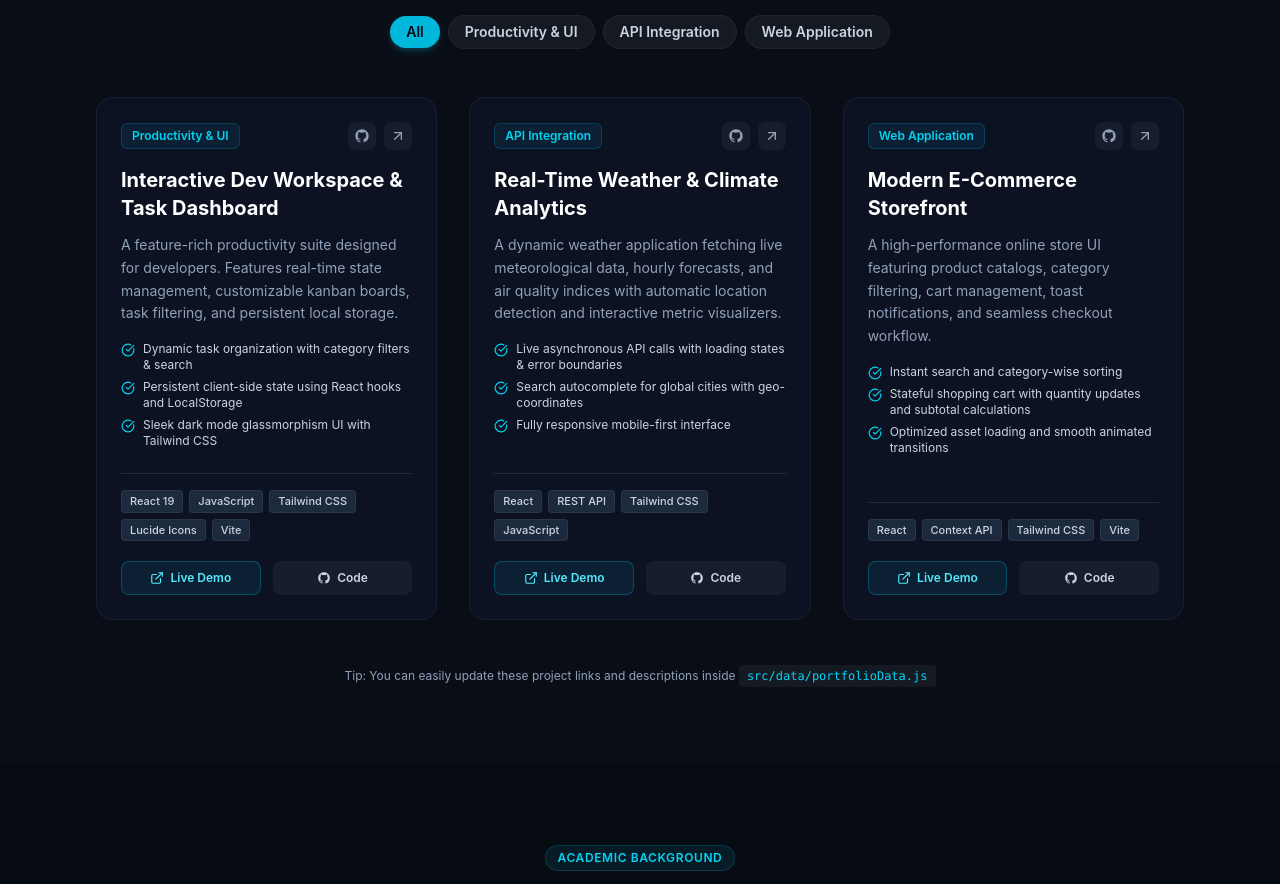
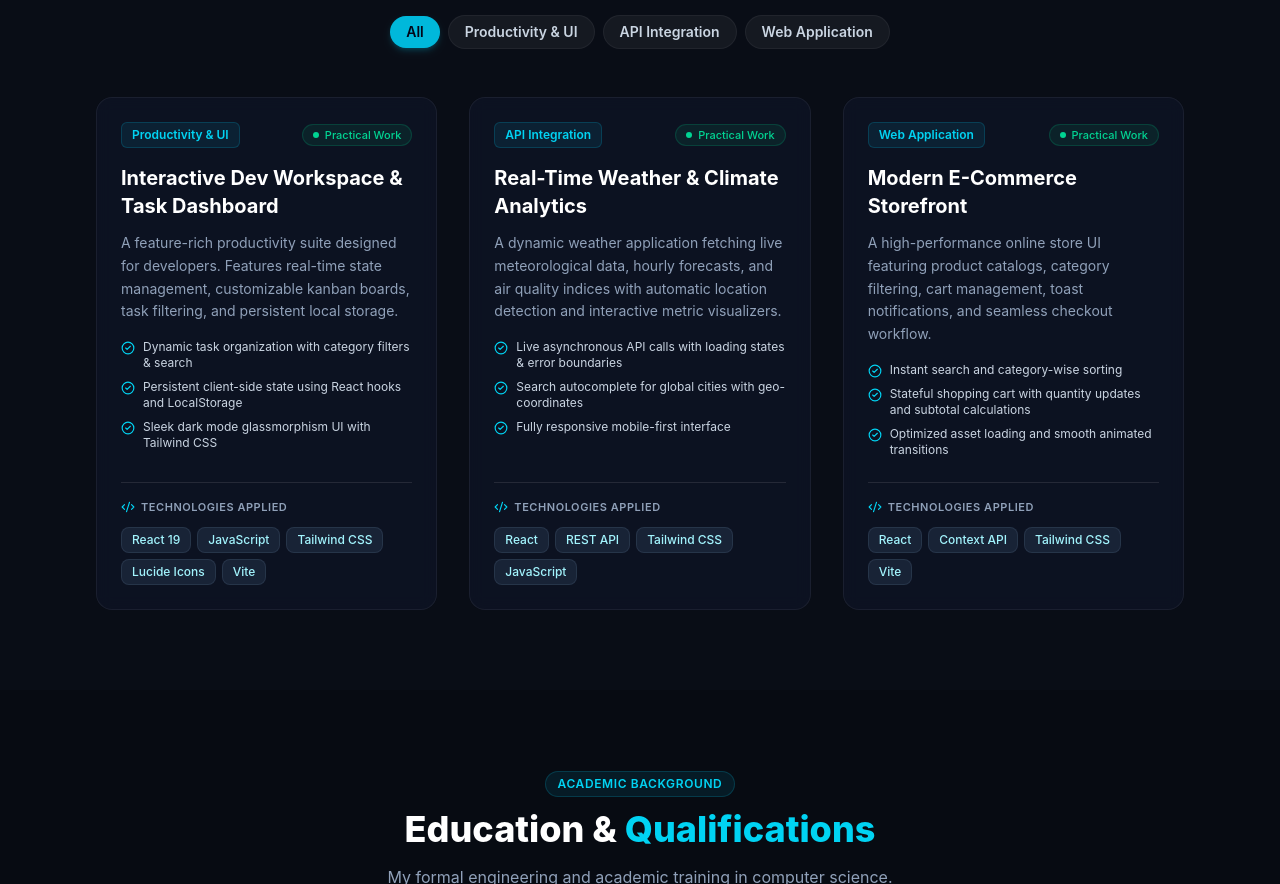
Before and after one commit to Username1314/portfolio, a React (Vite) app: page / in a window 1280 px wide. Shown: the part 3100-3984 px from the top of the page. Built offline with nearby package versions, Linux system fonts and the light colour scheme.

Commit message:
refactor: remove live demo and code links from projects and display as practical coursework

```diff
--- a/src/components/Projects.jsx
+++ b/src/components/Projects.jsx
@@ -1,6 +1,5 @@
 import React, { useState } from 'react';
-import { ExternalLink, Layers, CheckCircle, ArrowUpRight } from 'lucide-react';
-import { GithubIcon } from './Icons';
+import { Layers, CheckCircle2, Code2, Sparkles } from 'lucide-react';
 import { portfolioData } from '../data/portfolioData';
 
 export default function Projects() {
@@ -20,13 +19,13 @@ export default function Projects() {
         {/* Section Header */}
         <div className="text-center max-w-2xl mx-auto mb-12">
           <div className="inline-flex items-center gap-2 px-3 py-1 rounded-full bg-cyan-500/10 border border-cyan-500/20 text-cyan-400 text-xs font-semibold uppercase tracking-wider mb-3">
-            Portfolio Showcase
+            Academic &amp; Practical Showcase
           </div>
           <h2 className="text-3xl sm:text-4xl font-extrabold text-white">
-            Featured <span className="text-cyan-400">Frontend Projects</span>
+            Frontend &amp; <span className="text-cyan-400">Engineering Work</span>
           </h2>
           <p className="mt-4 text-slate-400 text-base">
-            Real-world applications built with React and modern web technologies to demonstrate problem-solving and clean code.
+            Project concepts and frontend implementations developed as part of B.Tech CSE learning and hands-on React practice.
           </p>
         </div>
 
@@ -54,35 +53,18 @@ export default function Projects() {
               key={project.id}
               className="glass-card rounded-2xl p-6 flex flex-col justify-between group relative overflow-hidden"
             >
-              {/* Top Row: Category & Links */}
+              {/* Top Row: Category & Status */}
               <div>
                 <div className="flex items-center justify-between gap-2 mb-4">
                   <span className="text-xs font-semibold px-2.5 py-1 rounded-md bg-cyan-500/10 text-cyan-400 border border-cyan-500/20">
                     {project.category}
                   </span>
 
-                  <div className="flex items-center gap-2">
-                    <a
-                      href={project.githubUrl}
-                      target="_blank"
-                      rel="noopener noreferrer"
-                      className="p-1.5 rounded-lg bg-white/5 text-slate-400 hover:text-white hover:bg-white/10 transition-colors"
-                      title="View GitHub Repository"
-                      aria-label="View Source Code"
-                    >
-                      <GithubIcon className="w-4 h-4" />
-                    </a>
-                    <a
-                      href={project.liveUrl}
-                      target="_blank"
-                      rel="noopener noreferrer"
-                      className="p-1.5 rounded-lg bg-white/5 text-slate-400 hover:text-cyan-400 hover:bg-white/10 transition-colors"
-                      title="Live Demo"
-                      aria-label="Live Demo"
-                    >
-                      <ArrowUpRight className="w-4 h-4" />
-                    </a>
-                  </div>
+                  {/* Clean Academic Status Badge instead of external links */}
+                  <span className="inline-flex items-center gap-1.5 text-[11px] font-medium text-emerald-400 bg-emerald-500/10 border border-emerald-500/20 px-2.5 py-0.5 rounded-full">
+                    <span className="w-1.5 h-1.5 rounded-full bg-emerald-400"></span>
+                    Practical Work
+                  </span>
                 </div>
 
                 {/* Project Title */}
@@ -96,48 +78,32 @@ export default function Projects() {
                 </p>
 
                 {/* Key Highlights / Features */}
-                <div className="space-y-1.5 mb-6">
+                <div className="space-y-2 mb-6">
                   {project.features.map((feat, i) => (
                     <div key={i} className="flex items-start gap-2 text-xs text-slate-300">
-                      <CheckCircle className="w-3.5 h-3.5 text-cyan-400 shrink-0 mt-0.5" />
+                      <CheckCircle2 className="w-3.5 h-3.5 text-cyan-400 shrink-0 mt-0.5" />
                       <span>{feat}</span>
                     </div>
                   ))}
                 </div>
               </div>
 
-              {/* Bottom: Tech Stack badges & Action Buttons */}
-              <div className="pt-4 border-t border-white/10 space-y-4">
+              {/* Bottom: Tech Stack badges */}
+              <div className="pt-4 border-t border-white/10 space-y-3">
+                <div className="text-[11px] uppercase tracking-wider text-slate-400 font-semibold flex items-center gap-1.5">
+                  <Code2 className="w-3.5 h-3.5 text-cyan-400" />
+                  <span>Technologies Applied</span>
+                </div>
+
                 <div className="flex flex-wrap gap-1.5">
                   {project.techStack.map((tech, tIdx) => (
                     <span
                       key={tIdx}
-                      className="text-[11px] font-medium px-2 py-0.5 rounded bg-slate-800 text-slate-300 border border-slate-700/60"
+                      className="text-xs font-medium px-2.5 py-1 rounded-lg bg-slate-800/80 text-cyan-200 border border-slate-700/60"
                     >
                       {tech}
                     </span>
                   ))}
-                </div>
-
-                <div className="grid grid-cols-2 gap-3 pt-1">
-                  <a
-                    href={project.liveUrl}
-                    target="_blank"
-                    rel="noopener noreferrer"
-                    className="flex items-center justify-center gap-1.5 text-xs font-semibold py-2 px-3 rounded-lg bg-cyan-500/10 text-cyan-300 border border-cyan-500/30 hover:bg-cyan-500 hover:text-slate-950 transition-all"
-                  >
-                    <ExternalLink className="w-3.5 h-3.5" />
-                    Live Demo
-                  </a>
-                  <a
-                    href={project.githubUrl}
-                    target="_blank"
-                    rel="noopener noreferrer"
-                    className="flex items-center justify-center gap-1.5 text-xs font-semibold py-2 px-3 rounded-lg bg-white/5 text-slate-300 hover:bg-white/10 hover:text-white transition-all"
-                  >
-                    <GithubIcon className="w-3.5 h-3.5" />
-                    Code
-                  </a>
                 </div>
               </div>
 
@@ -145,11 +111,6 @@ export default function Projects() {
           ))}
         </div>
 
-        {/* Note about adding real projects */}
-        <div className="mt-12 text-center text-xs text-slate-400">
-          Tip: You can easily update these project links and descriptions inside <code className="text-cyan-400 font-mono bg-white/5 px-2 py-1 rounded">src/data/portfolioData.js</code>
-        </div>
-
       </div>
     </section>
   );
```
